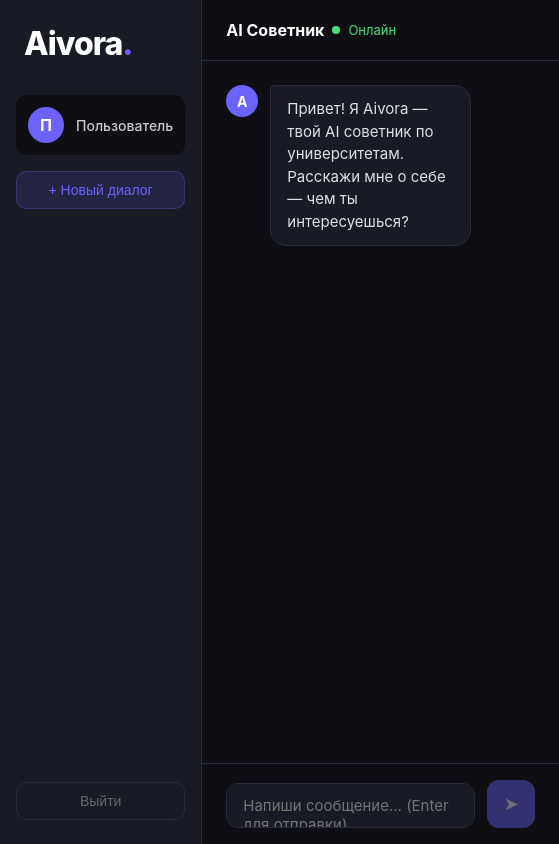
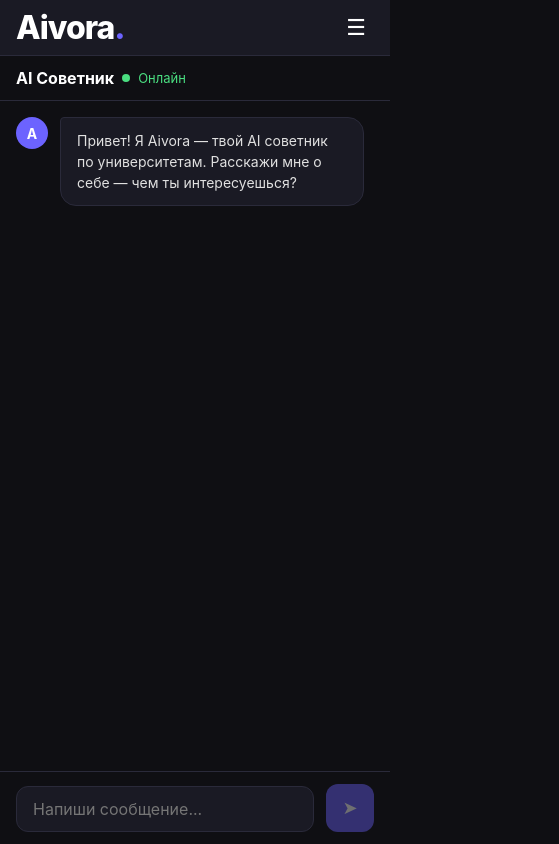
Before and after one commit to ulikwwq/Aivora, a React app in the folder frontend/: page /chat in a window 390 px wide. Shown: the whole page, 559 px wide, since content can reach past the window. Built offline with nearby package versions, Linux system fonts and the light colour scheme; sample sign-in values are in the browser's storage; the HTML template or start-up script is replaced by a standard one.

Commit message:
Add mobile responsive design

```diff
--- a/frontend/src/pages/Chat.css
+++ b/frontend/src/pages/Chat.css
@@ -3,8 +3,79 @@
   height: 100vh;
   background: #0f0f13;
   color: #fff;
+  flex-direction: row;
 }
 
+/* Мобильный хедер */
+.mobile-header {
+  display: none;
+  position: fixed;
+  top: 0;
+  left: 0;
+  right: 0;
+  height: 56px;
+  background: #1a1a24;
+  border-bottom: 1px solid #2a2a3a;
+  align-items: center;
+  justify-content: space-between;
+  padding: 0 16px;
+  z-index: 100;
+}
+
+.mobile-logo { font-size: 20px; font-weight: 800; }
+.logo-text { color: #fff; }
+.logo-dot { color: #6c63ff; }
+
+.menu-btn {
+  background: transparent;
+  border: none;
+  color: #fff;
+  font-size: 22px;
+  cursor: pointer;
+  padding: 8px;
+}
+
+.mobile-menu {
+  display: none;
+  position: fixed;
+  top: 56px;
+  left: 0;
+  right: 0;
+  background: #1a1a24;
+  border-bottom: 1px solid #2a2a3a;
+  padding: 16px;
+  z-index: 99;
+  flex-direction: column;
+  gap: 12px;
+}
+
+.mobile-user {
+  display: flex;
+  align-items: center;
+  gap: 12px;
+  padding: 12px;
+  background: #0f0f13;
+  border-radius: 10px;
+}
+
+.mobile-menu-btn {
+  width: 100%;
+  padding: 12px;
+  background: #6c63ff22;
+  color: #6c63ff;
+  border: 1px solid #6c63ff44;
+  border-radius: 10px;
+  font-size: 15px;
+  cursor: pointer;
+}
+
+.mobile-menu-btn.logout {
+  background: transparent;
+  color: #ff6b6b;
+  border-color: #ff6b6b33;
+}
+
+/* Десктоп sidebar */
 .chat-sidebar {
   width: 260px;
   background: #1a1a24;
@@ -14,236 +85,70 @@
   padding: 24px 16px;
 }
 
-.sidebar-logo {
-  font-size: 24px;
-  font-weight: 800;
-  margin-bottom: 32px;
-  padding: 0 8px;
-}
+.sidebar-logo { font-size: 24px; font-weight: 800; margin-bottom: 32px; padding: 0 8px; }
+.sidebar-user { display: flex; align-items: center; gap: 12px; padding: 12px; background: #0f0f13; border-radius: 10px; margin-bottom: 16px; }
+.user-avatar { width: 36px; height: 36px; background: #6c63ff; border-radius: 50%; display: flex; align-items: center; justify-content: center; font-weight: 700; font-size: 16px; flex-shrink: 0; }
+.user-name { color: #ccc; font-size: 14px; font-weight: 500; }
 
-.logo-text { color: #fff; }
-.logo-dot { color: #6c63ff; }
+.btn-new-chat { background: #6c63ff22; color: #6c63ff; border: 1px solid #6c63ff44; border-radius: 10px; padding: 10px; cursor: pointer; font-size: 14px; transition: all 0.2s; width: 100%; }
+.btn-new-chat:hover { background: #6c63ff44; }
+.sidebar-footer { margin-top: auto; }
+.btn-logout { width: 100%; background: transparent; color: #666; border: 1px solid #2a2a3a; border-radius: 10px; padding: 10px; cursor: pointer; font-size: 14px; transition: all 0.2s; }
+.btn-logout:hover { color: #ff6b6b; border-color: #ff6b6b33; }
 
-.sidebar-user {
-  display: flex;
-  align-items: center;
-  gap: 12px;
-  padding: 12px;
-  background: #0f0f13;
-  border-radius: 10px;
-  margin-bottom: 16px;
-}
+.chat-main { flex: 1; display: flex; flex-direction: column; min-width: 0; }
 
-.user-avatar {
-  width: 36px;
-  height: 36px;
-  background: #6c63ff;
-  border-radius: 50%;
-  display: flex;
-  align-items: center;
-  justify-content: center;
-  font-weight: 700;
-  font-size: 16px;
-}
+.chat-header { padding: 20px 24px; border-bottom: 1px solid #2a2a3a; display: flex; align-items: center; gap: 8px; }
+.chat-header h3 { margin: 0; font-size: 16px; color: #fff; }
+.status-dot { width: 8px; height: 8px; background: #4ade80; border-radius: 50%; }
+.status-text { color: #4ade80; font-size: 13px; }
 
-.user-name {
-  color: #ccc;
-  font-size: 14px;
-  font-weight: 500;
-}
+.chat-messages { flex: 1; overflow-y: auto; padding: 24px; display: flex; flex-direction: column; gap: 16px; }
 
-.btn-new-chat {
-  background: #6c63ff22;
-  color: #6c63ff;
-  border: 1px solid #6c63ff44;
-  border-radius: 10px;
-  padding: 10px;
-  cursor: pointer;
-  font-size: 14px;
-  transition: all 0.2s;
-}
+.message { display: flex; gap: 12px; align-items: flex-start; }
+.message.user { flex-direction: row-reverse; }
 
-.btn-new-chat:hover {
-  background: #6c63ff44;
-}
+.avatar-ai { width: 32px; height: 32px; background: #6c63ff; border-radius: 50%; display: flex; align-items: center; justify-content: center; font-weight: 700; font-size: 14px; flex-shrink: 0; }
 
-.sidebar-footer {
-  margin-top: auto;
-}
+.message-bubble { max-width: 65%; padding: 12px 16px; border-radius: 16px; font-size: 15px; line-height: 1.5; white-space: pre-wrap; }
+.message.assistant .message-bubble { background: #1a1a24; border: 1px solid #2a2a3a; color: #e0e0e0; border-top-left-radius: 4px; }
+.message.user .message-bubble { background: #6c63ff; color: #fff; border-top-right-radius: 4px; }
 
-.btn-logout {
-  width: 100%;
-  background: transparent;
-  color: #666;
-  border: 1px solid #2a2a3a;
-  border-radius: 10px;
-  padding: 10px;
-  cursor: pointer;
-  font-size: 14px;
-  transition: all 0.2s;
-}
-
-.btn-logout:hover {
-  color: #ff6b6b;
-  border-color: #ff6b6b33;
-}
-
-.chat-main {
-  flex: 1;
-  display: flex;
-  flex-direction: column;
-}
-
-.chat-header {
-  padding: 20px 24px;
-  border-bottom: 1px solid #2a2a3a;
-  display: flex;
-  align-items: center;
-  gap: 8px;
-}
-
-.chat-header h3 {
-  margin: 0;
-  font-size: 16px;
-  color: #fff;
-}
-
-.status-dot {
-  width: 8px;
-  height: 8px;
-  background: #4ade80;
-  border-radius: 50%;
-}
-
-.status-text {
-  color: #4ade80;
-  font-size: 13px;
-}
-
-.chat-messages {
-  flex: 1;
-  overflow-y: auto;
-  padding: 24px;
-  display: flex;
-  flex-direction: column;
-  gap: 16px;
-}
-
-.message {
-  display: flex;
-  gap: 12px;
-  align-items: flex-start;
-}
-
-.message.user {
-  flex-direction: row-reverse;
-}
-
-.avatar-ai {
-  width: 32px;
-  height: 32px;
-  background: #6c63ff;
-  border-radius: 50%;
-  display: flex;
-  align-items: center;
-  justify-content: center;
-  font-weight: 700;
-  font-size: 14px;
-  flex-shrink: 0;
-}
-
-.message-bubble {
-  max-width: 65%;
-  padding: 12px 16px;
-  border-radius: 16px;
-  font-size: 15px;
-  line-height: 1.5;
-  white-space: pre-wrap;
-}
-
-.message.assistant .message-bubble {
-  background: #1a1a24;
-  border: 1px solid #2a2a3a;
-  color: #e0e0e0;
-  border-top-left-radius: 4px;
-}
-
-.message.user .message-bubble {
-  background: #6c63ff;
-  color: #fff;
-  border-top-right-radius: 4px;
-}
-
-.typing {
-  display: flex;
-  gap: 4px;
-  align-items: center;
-  padding: 16px !important;
-}
-
-.typing span {
-  width: 8px;
-  height: 8px;
-  background: #6c63ff;
-  border-radius: 50%;
-  animation: bounce 1.2s infinite;
-}
-
+.typing { display: flex; gap: 4px; align-items: center; padding: 16px !important; }
+.typing span { width: 8px; height: 8px; background: #6c63ff; border-radius: 50%; animation: bounce 1.2s infinite; }
 .typing span:nth-child(2) { animation-delay: 0.2s; }
 .typing span:nth-child(3) { animation-delay: 0.4s; }
+@keyframes bounce { 0%, 60%, 100% { transform: translateY(0); } 30% { transform: translateY(-8px); } }
 
-@keyframes bounce {
-  0%, 60%, 100% { transform: translateY(0); }
-  30% { transform: translateY(-8px); }
-}
-
-.chat-input-area {
-  padding: 16px 24px;
-  border-top: 1px solid #2a2a3a;
-  display: flex;
-  gap: 12px;
-  align-items: flex-end;
-}
-
-.chat-input-area textarea {
-  flex: 1;
-  background: #1a1a24;
-  border: 1px solid #2a2a3a;
-  border-radius: 12px;
-  color: #fff;
-  font-size: 15px;
-  padding: 12px 16px;
-  resize: none;
-  outline: none;
-  font-family: inherit;
-  transition: border 0.2s;
-}
-
-.chat-input-area textarea:focus {
-  border-color: #6c63ff;
-}
-
-.chat-input-area button {
-  background: #6c63ff;
-  color: #fff;
-  border: none;
-  border-radius: 12px;
-  width: 48px;
-  height: 48px;
-  font-size: 18px;
-  cursor: pointer;
-  transition: background 0.2s;
-}
-
-.chat-input-area button:hover {
-  background: #5a52e0;
-}
-
-.chat-input-area button:disabled {
-  opacity: 0.4;
-  cursor: not-allowed;
-}
+.chat-input-area { padding: 16px 24px; border-top: 1px solid #2a2a3a; display: flex; gap: 12px; align-items: flex-end; }
+.chat-input-area textarea { flex: 1; background: #1a1a24; border: 1px solid #2a2a3a; border-radius: 12px; color: #fff; font-size: 15px; padding: 12px 16px; resize: none; outline: none; font-family: inherit; transition: border 0.2s; }
+.chat-input-area textarea:focus { border-color: #6c63ff; }
+.chat-input-area button { background: #6c63ff; color: #fff; border: none; border-radius: 12px; width: 48px; height: 48px; font-size: 18px; cursor: pointer; transition: background 0.2s; flex-shrink: 0; }
+.chat-input-area button:hover { background: #5a52e0; }
+.chat-input-area button:disabled { opacity: 0.4; cursor: not-allowed; }
 
 ::-webkit-scrollbar { width: 6px; }
 ::-webkit-scrollbar-track { background: transparent; }
 ::-webkit-scrollbar-thumb { background: #2a2a3a; border-radius: 3px; }
+
+/* Мобильная адаптация */
+@media (max-width: 768px) {
+  .mobile-header { display: flex; }
+  .mobile-menu { display: flex; }
+  .chat-sidebar { display: none; }
+
+  .chat-main {
+    padding-top: 56px;
+  }
+
+  .chat-header { padding: 12px 16px; }
+  .chat-messages { padding: 16px; }
+
+  .message-bubble {
+    max-width: 85%;
+    font-size: 14px;
+  }
+
+  .chat-input-area { padding: 12px 16px; }
+  .chat-input-area textarea { font-size: 16px; }
+}
--- a/frontend/src/pages/Chat.jsx
+++ b/frontend/src/pages/Chat.jsx
@@ -9,14 +9,13 @@
   ]);
   const [input, setInput] = useState('');
   const [loading, setLoading] = useState(false);
+  const [menuOpen, setMenuOpen] = useState(false);
   const messagesEndRef = useRef(null);
   const navigate = useNavigate();
   const name = localStorage.getItem('name') || 'Пользователь';
 
   useEffect(() => {
-    if (!localStorage.getItem('token')) {
-      navigate('/login');
-    }
+    if (!localStorage.getItem('token')) navigate('/login');
   }, [navigate]);
 
   useEffect(() => {
@@ -25,12 +24,10 @@
 
   const handleSend = async () => {
     if (!input.trim() || loading) return;
-
     const userMsg = input.trim();
     setInput('');
     setMessages(prev => [...prev, { role: 'user', content: userMsg }]);
     setLoading(true);
-
     try {
       const res = await sendMessage(userMsg);
       setMessages(prev => [...prev, { role: 'assistant', content: res.data.reply }]);
@@ -53,6 +50,7 @@
     setMessages([
       { role: 'assistant', content: 'Привет! Я Aivora — твой AI советник по университетам. Расскажи мне о себе — чем ты интересуешься?' }
     ]);
+    setMenuOpen(false);
   };
 
   const handleLogout = () => {
@@ -62,6 +60,30 @@
 
   return (
     <div className="chat-container">
+
+      {/* Мобильный хедер */}
+      <div className="mobile-header">
+        <div className="mobile-logo">
+          <span className="logo-text">Aivora</span><span className="logo-dot">.</span>
+        </div>
+        <button className="menu-btn" onClick={() => setMenuOpen(!menuOpen)}>
+          {menuOpen ? '✕' : '☰'}
+        </button>
+      </div>
+
+      {/* Мобильное меню */}
+      {menuOpen && (
+        <div className="mobile-menu">
+          <div className="mobile-user">
+            <div className="user-avatar">{name[0].toUpperCase()}</div>
+            <span>{name}</span>
+          </div>
+          <button className="mobile-menu-btn" onClick={handleReset}>+ Новый диалог</button>
+          <button className="mobile-menu-btn logout" onClick={handleLogout}>Выйти</button>
+        </div>
+      )}
+
+      {/* Десктоп sidebar */}
       <div className="chat-sidebar">
         <div className="sidebar-logo">
           <span className="logo-text">Aivora</span><span className="logo-dot">.</span>
@@ -70,9 +92,7 @@
           <div className="user-avatar">{name[0].toUpperCase()}</div>
           <span className="user-name">{name}</span>
         </div>
-        <button className="btn-new-chat" onClick={handleReset}>
-          + Новый диалог
-        </button>
+        <button className="btn-new-chat" onClick={handleReset}>+ Новый диалог</button>
         <div className="sidebar-footer">
           <button className="btn-logout" onClick={handleLogout}>Выйти</button>
         </div>
@@ -88,12 +108,8 @@
         <div className="chat-messages">
           {messages.map((msg, i) => (
             <div key={i} className={`message ${msg.role}`}>
-              {msg.role === 'assistant' && (
-                <div className="avatar-ai">A</div>
-              )}
-              <div className="message-bubble">
-                {msg.content}
-              </div>
+              {msg.role === 'assistant' && <div className="avatar-ai">A</div>}
+              <div className="message-bubble">{msg.content}</div>
             </div>
           ))}
           {loading && (
@@ -112,12 +128,10 @@
             value={input}
             onChange={(e) => setInput(e.target.value)}
             onKeyDown={handleKeyDown}
-            placeholder="Напиши сообщение... (Enter для отправки)"
+            placeholder="Напиши сообщение..."
             rows={1}
           />
-          <button onClick={handleSend} disabled={loading || !input.trim()}>
-            ➤
-          </button>
+          <button onClick={handleSend} disabled={loading || !input.trim()}>➤</button>
         </div>
       </div>
     </div>
```
